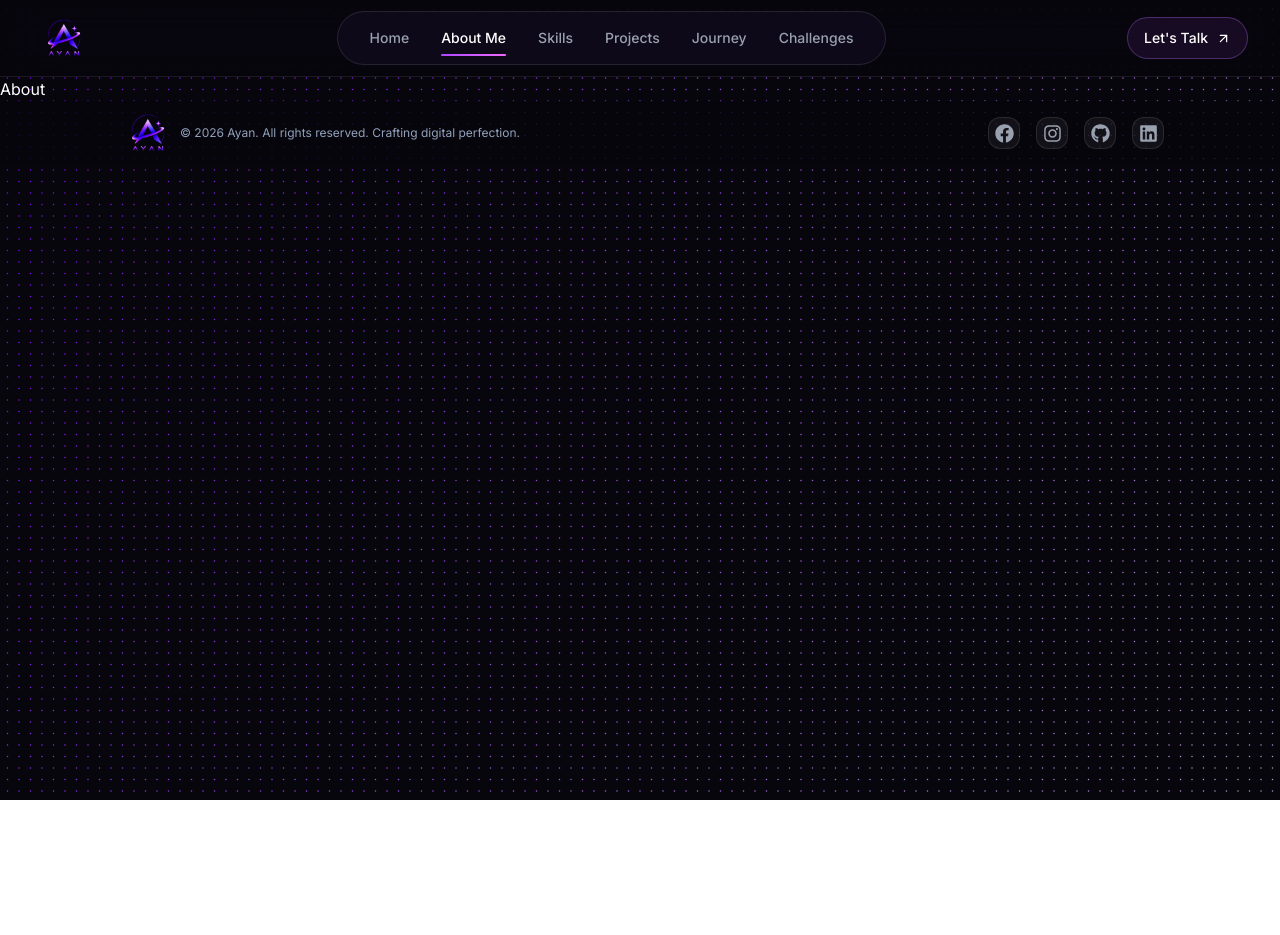
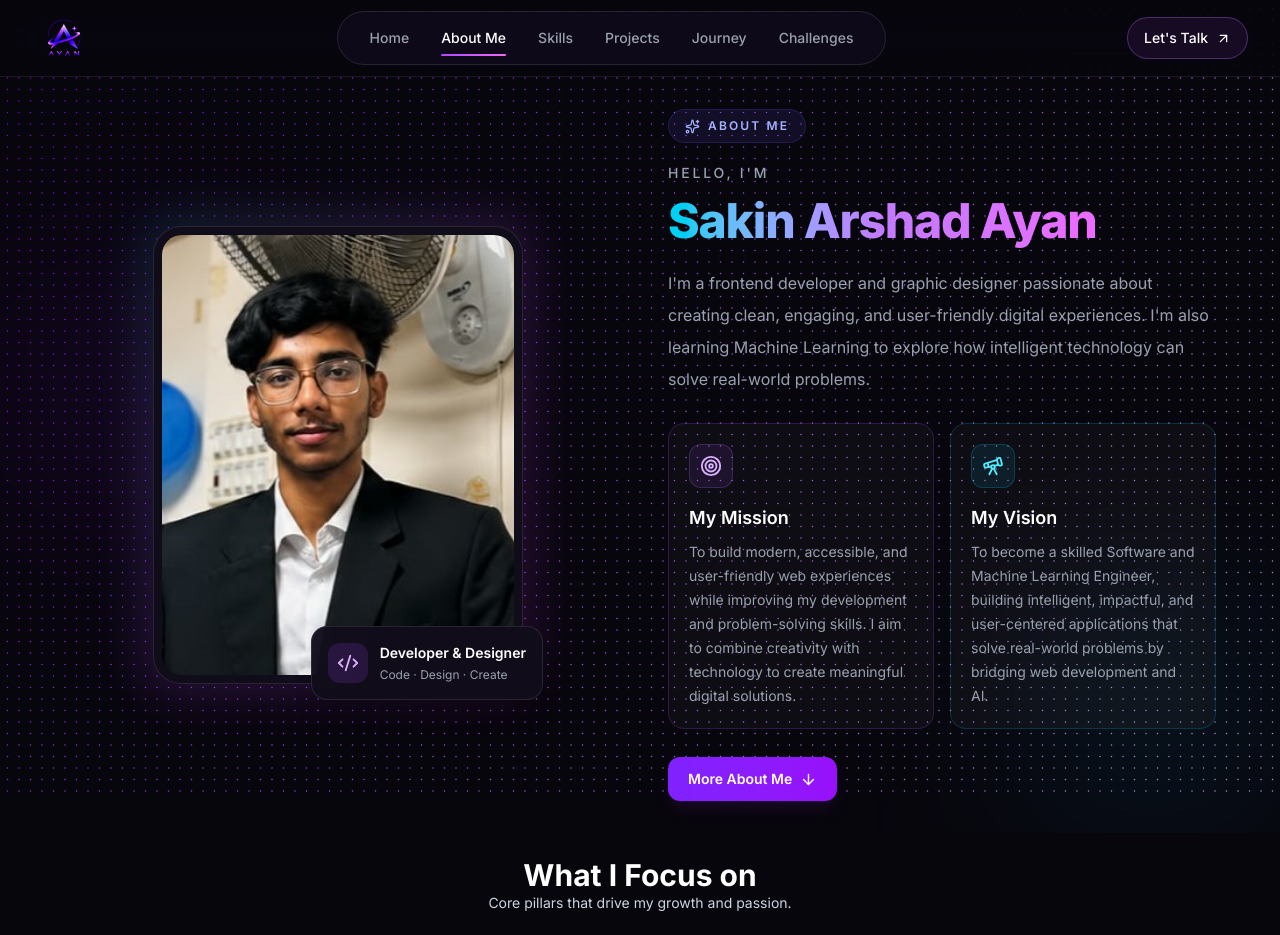
Before and after one commit to ayan1906/Portfolio, a React (Vite) app: page /about in a window 1280 px wide. Shown: the top 935 px of the page. Before the commit the page ends 800 px from the top, so only its background shows below. Built offline with nearby package versions, Linux system fonts and the light colour scheme.

Commit message:
something add in About

```diff
--- a/src/Pages/About.jsx
+++ b/src/Pages/About.jsx
@@ -1,8 +1,13 @@
 import React from 'react'
 
+import Abouttop from '@/components/Abouttop'
 const About = () => {
   return (
-    <div>About</div>
+    <div>
+      <div>
+        <Abouttop/>
+      </div>
+    </div>
   )
 }
 
--- /dev/null
+++ b/src/components/Abouttop.jsx
@@ -0,0 +1,170 @@
+import React from "react";
+import {
+    Code2,
+    ArrowDown,
+    Target,
+    Telescope,
+    Sparkles, CodeXml, SquareTerminal, BrainCircuit,
+    Square
+} from "lucide-react";
+import Card from "./Card";
+// bg, logo, name, text
+const Abouttop = () => {
+    const focus = [
+        {
+            logo: <CodeXml />,
+            name: "Web Development",
+            text: 'Developing Clean , Fast, Responsive UI with Clean architectures and smooth user experience'
+        },
+        {
+            logo: <SquareTerminal />,
+            name: "Prompt Engineering",
+            text: "Exploring effective prompting techniques to get better results from AI tools and improve creativity, productivity, and problem-solving.",
+
+        },
+        {
+            logo: <BrainCircuit />,
+            name: "Machine Learning",
+            text: "Learning Python, machine learning concepts, and AI technologies to build intelligent solutions for real-world problems.",
+
+        },
+    ]
+    return (
+        <div>
+            <section className="relative overflow-hidden px-5 py-10 sm:px-8 lg:flex lg:min-h-[calc(100vh-80px)] lg:items-center lg:px-12 lg:py-8">
+
+                {/* Background glow */}
+                <div className="pointer-events-none absolute left-0 top-1/4 -z-10 h-64 w-64 rounded-full bg-purple-600/10 blur-[100px]" />
+                <div className="pointer-events-none absolute bottom-0 right-0 -z-10 h-64 w-64 rounded-full bg-cyan-500/10 blur-[100px]" />
+
+                <div className="mx-auto grid w-full max-w-6xl items-center gap-12 lg:grid-cols-2 lg:gap-14">
+
+                    {/* Profile Image */}
+                    <div className="group relative mx-auto w-full max-w-[300px] sm:max-w-[340px] lg:max-w-[370px]">
+
+                        <div className="absolute -inset-3 rounded-[2rem] bg-gradient-to-br from-cyan-500/20 via-purple-500/25 to-fuchsia-500/20 opacity-70 blur-xl transition duration-500 group-hover:opacity-100" />
+
+                        <div className="relative overflow-hidden rounded-[1.75rem] border border-white/10 bg-[#100c1a] p-2">
+                            <img
+                                src="/images/about.jpg"
+                                alt="Sakin Arshad Ayan"
+                                className="aspect-[4/5] max-h-[55vh] w-full rounded-[1.25rem] object-cover object-center transition duration-500 group-hover:scale-[1.02]"
+                            />
+                        </div>
+
+                        {/* Floating badge */}
+                        <div className="absolute -bottom-4 -right-2 flex items-center gap-3 rounded-2xl border border-white/10 bg-[#110d1b]/95 p-3 shadow-xl backdrop-blur-xl sm:-right-5 sm:p-4">
+                            <div className="flex h-10 w-10 items-center justify-center rounded-xl bg-purple-500/15 text-purple-300">
+                                <Code2 size={22} />
+                            </div>
+
+                            <div>
+                                <p className="text-sm font-semibold text-white">
+                                    Developer & Designer
+                                </p>
+                                <p className="mt-1 text-xs text-gray-400">
+                                    Code · Design · Create
+                                </p>
+                            </div>
+                        </div>
+                    </div>
+
+                    {/* About Content */}
+                    <div className="flex w-full flex-col items-center text-center lg:items-start lg:text-left">
+
+                        <span className="inline-flex items-center gap-2 rounded-full border border-indigo-500/20 bg-indigo-500/10 px-4 py-2 text-xs font-semibold tracking-[0.18em] text-indigo-300">
+                            <Sparkles size={15} />
+                            ABOUT ME
+                        </span>
+
+                        <p className="mt-5 text-sm font-medium uppercase tracking-[0.2em] text-gray-400">
+                            Hello, I'm
+                        </p>
+
+                        <h1 className="mt-2 bg-gradient-to-r from-cyan-400 via-purple-400 to-fuchsia-400 bg-clip-text text-4xl font-extrabold leading-tight tracking-tight text-transparent sm:text-5xl">
+                            Sakin Arshad Ayan
+                        </h1>
+
+                        <p className="mt-4 max-w-xl text-sm leading-7 text-gray-400 sm:text-base sm:leading-8">
+                            I'm a frontend developer and graphic designer passionate
+                            about creating clean, engaging, and user-friendly digital
+                            experiences. I'm also learning Machine Learning to explore
+                            how intelligent technology can solve real-world problems.
+                        </p>
+
+                        {/* Mission & Vision Cards */}
+                        <div className="mt-7 grid w-full grid-cols-1 gap-4 sm:grid-cols-2">
+
+                            {/* Mission */}
+                            <div className="group relative overflow-hidden rounded-2xl border border-purple-500/20 bg-white/[0.03] p-5 text-left transition duration-300 hover:-translate-y-1 hover:border-purple-400/40 hover:bg-purple-500/[0.05]">
+                                <div className="mb-4 flex h-11 w-11 items-center justify-center rounded-xl border border-purple-400/20 bg-purple-500/10 text-purple-300 transition group-hover:scale-110">
+                                    <Target size={22} />
+                                </div>
+
+                                <h2 className="mb-2 text-lg font-semibold text-white">
+                                    My Mission
+                                </h2>
+
+                                <p className="text-sm leading-6 text-gray-400">
+                                    To build modern, accessible, and user-friendly web
+                                    experiences while improving my development and
+                                    problem-solving skills. I aim to combine creativity
+                                    with technology to create meaningful digital solutions.
+                                </p>
+
+                                <div className="absolute bottom-0 left-5 h-[2px] w-0 bg-purple-400 transition-all duration-300 group-hover:w-12" />
+                            </div>
+
+                            {/* Vision */}
+                            <div className="group relative overflow-hidden rounded-2xl border border-cyan-500/20 bg-white/[0.03] p-5 text-left transition duration-300 hover:-translate-y-1 hover:border-cyan-400/40 hover:bg-cyan-500/[0.05]">
+                                <div className="mb-4 flex h-11 w-11 items-center justify-center rounded-xl border border-cyan-400/20 bg-cyan-500/10 text-cyan-300 transition group-hover:scale-110">
+                                    <Telescope size={22} />
+                                </div>
+
+                                <h2 className="mb-2 text-lg font-semibold text-white">
+                                    My Vision
+                                </h2>
+
+                                <p className="text-sm leading-6 text-gray-400">
+                                    To become a skilled Software and Machine Learning
+                                    Engineer, building intelligent, impactful, and
+                                    user-centered applications that solve real-world
+                                    problems by bridging web development and AI.
+                                </p>
+
+                                <div className="absolute bottom-0 left-5 h-[2px] w-0 bg-cyan-400 transition-all duration-300 group-hover:w-12" />
+                            </div>
+
+                        </div>
+
+                        {/* CTA */}
+                        <div className="mt-7 flex justify-center lg:justify-start">
+                            <a
+                                href="#my-journey"
+                                className="inline-flex items-center gap-2 rounded-xl bg-gradient-to-r from-violet-600 to-purple-600 px-5 py-3 text-sm font-semibold text-white shadow-lg shadow-purple-900/20 transition duration-300 hover:-translate-y-1 hover:shadow-purple-500/20"
+                            >
+                                More About Me
+                                <ArrowDown size={17} />
+                            </a>
+                        </div>
+
+                    </div>
+                </div>
+            </section>
+
+
+            <div id="my-journey" className="flex flex-col items-center my-6">
+                <h1 className="text-3xl font-bold">What I Focus on</h1>
+                <p className="text-slate-300 text-sm">Core pillars that drive my growth and passion.</p>
+
+                <div className="grid grid-cols-1 lg:grid-cols-3 gap-6 mt-6">
+                    {focus.map((data) => (
+                        <Card logo={data.logo} name={data.name} text={data.text} />
+                    ))}
+                </div>
+            </div>
+        </div>
+    );
+};
+
+export default Abouttop;
```
Also changed, not shown: public/images/about.jpg (added), public/images/camp.jpg (added).
